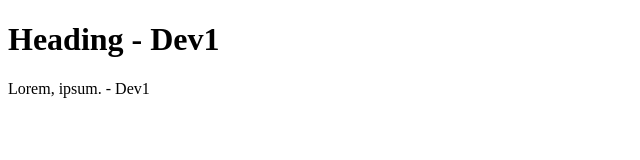
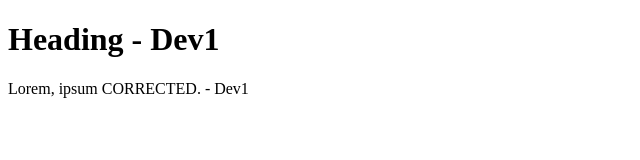
Before and after one commit to JoBeck1/anothertest, a plain HTML site: page index.html in a window 1280 px wide. Shown: the whole page, without its empty margins (0-640 px from the left). Drawn offline with Linux system fonts and the light colour scheme.

Commit message:
Corrected

```diff
--- a/index.html
+++ b/index.html
@@ -8,7 +8,7 @@
 </head>
 <body>
         <h1>Heading - Dev1</h1>
-        <p>Lorem, ipsum. - Dev1</p>
+        <p>Lorem, ipsum CORRECTED. - Dev1</p>
 
 </body>
 </html>
```
